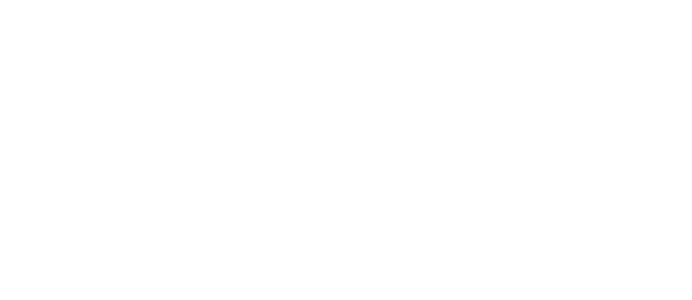
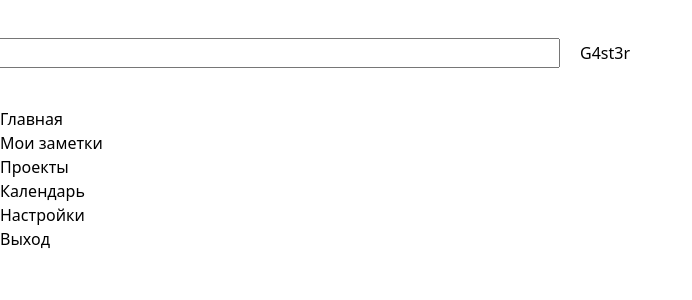
Before and after one commit to dragonfly-d/ToDoList_WEB_Edition, a Flask app: page / in a window 1280 px wide. Before the commit the part shown is empty. Shown: the top 300 px of the page, without its empty margins (0-692 px from the left). Run offline with Flask 2, Linux system fonts and the light colour scheme; data comes from the database, SQL or seed files in the repository.

Commit message:
start working(not ready)

```diff
--- a/main.py
+++ b/main.py
@@ -1,12 +1,15 @@
 from flask import Flask, render_template
 from data import db_session
+from data.users import User
 
 app = Flask(__name__)
 
 
 @app.route('/')
 def test_page():
-    return render_template('base.html', title='Test')
+    db_sess = db_session.create_session()
+    user_name = db_sess.query(User.name).filter(User.id == 4).first()
+    return render_template('base.html', title='Test', user_name=str(user_name)[2:-3])
 
 
 if __name__ == '__main__':
--- /dev/null
+++ b/static/css/styles.css
@@ -0,0 +1,19 @@
+a {
+    color: black;
+    text-decoration: none;
+}
+
+input {
+  width: 1000px;
+}
+
+.main_header {
+    display: flex;
+
+    padding: 3% 50%;
+    float: right;
+}
+
+.header_item {
+    margin: auto 10px;
+}
--- a/templates/base.html
+++ b/templates/base.html
@@ -1,14 +1,60 @@
 <!DOCTYPE html>
 <html lang="ru">
-<head>
-    <meta charset="UTF-8">
-    <meta name="viewport" content="width=device-width, initial-scale=1.0">
-    <link href="https://cdn.jsdelivr.net/npm/bootstrap@5.0.0-beta2/dist/css/bootstrap.min.css" rel="stylesheet" integrity="sha384-BmbxuPwQa2lc/FVzBcNJ7UAyJxM6wuqIj61tLrc4wSX0szH/Ev+nYRRuWlolflfl" crossorigin="anonymous">
-    <link rel="stylesheet" href="static/css/style.css">
-    <title>{{ title }}</title>
-</head>
-<body>
-    {% block content %}
-    {% endblock %}
-</body>
+    <head>
+        <meta charset="UTF-8" />
+        <meta name="viewport" content="width=device-width, initial-scale=1.0" />
+        <link
+            href="https://cdn.jsdelivr.net/npm/bootstrap@5.0.0-beta2/dist/css/bootstrap.min.css"
+            rel="stylesheet"
+            integrity="sha384-BmbxuPwQa2lc/FVzBcNJ7UAyJxM6wuqIj61tLrc4wSX0szH/Ev+nYRRuWlolflfl"
+            crossorigin="anonymous"
+        />
+        <link rel="stylesheet" href="static/css/styles.css" />
+        <title>{{ title }}</title>
+    </head>
+    <body>
+        <header class="main_header">
+            <div class="header_item">
+                <input
+                    type="search"
+                    name="search"
+                    id="search"
+                    placeholder="Поиск заметки"
+                />
+            </div>
+            <div class="header_item">
+                <a class="user_login"> {{ user_name }} </a>
+            </div>
+        </header>
+
+        <main>
+            <div class="SideBar">
+                <div class="SideBar_section">
+                    <div class="SideBar_item">
+                        <a href="#">Главная</a>
+                    </div>
+                    <div class="SideBar_item">
+                        <a href="#">Мои заметки</a>
+                    </div>
+                    <div class="SideBar_item">
+                        <a href="#">Проекты</a>
+                    </div>
+                    <div class="SideBar_item">
+                        <a href="#">Календарь</a>
+                    </div>
+
+                    <div class="SideBar_section">
+                        <div class="SideBar_item">
+                            <a href="#">Настройки</a>
+                        </div>
+                        <div class="SideBar_item">
+                            <a href="#">Выход</a>
+                        </div>
+                    </div>
+                </div>
+            </div>
+        </main>
+
+        {% block content %} {% endblock %}
+    </body>
 </html>
```
Also changed, not shown: static/css/style.css (deleted), static/img/photo_2021-03-15_14-19-23.jpg (added).
